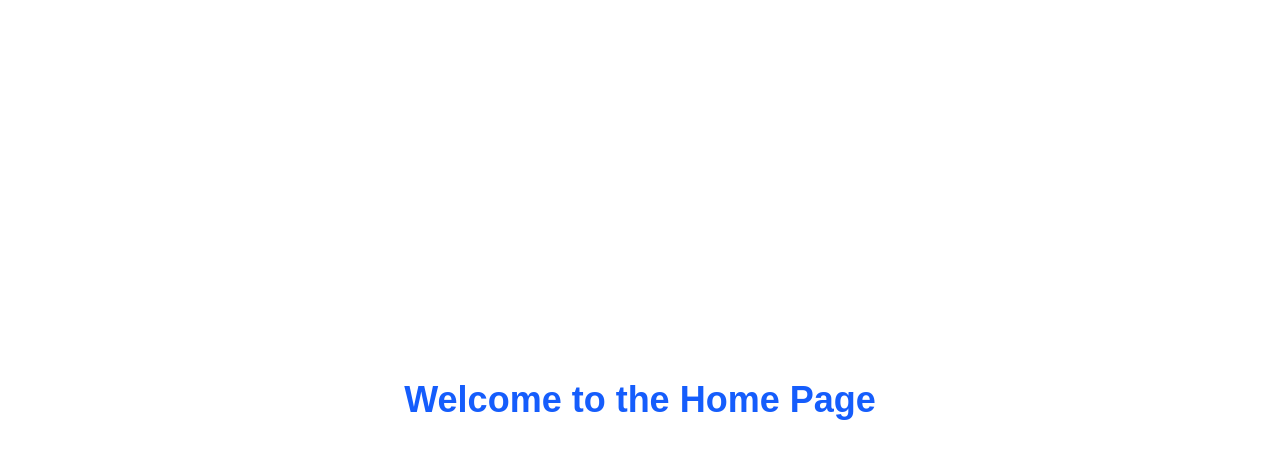
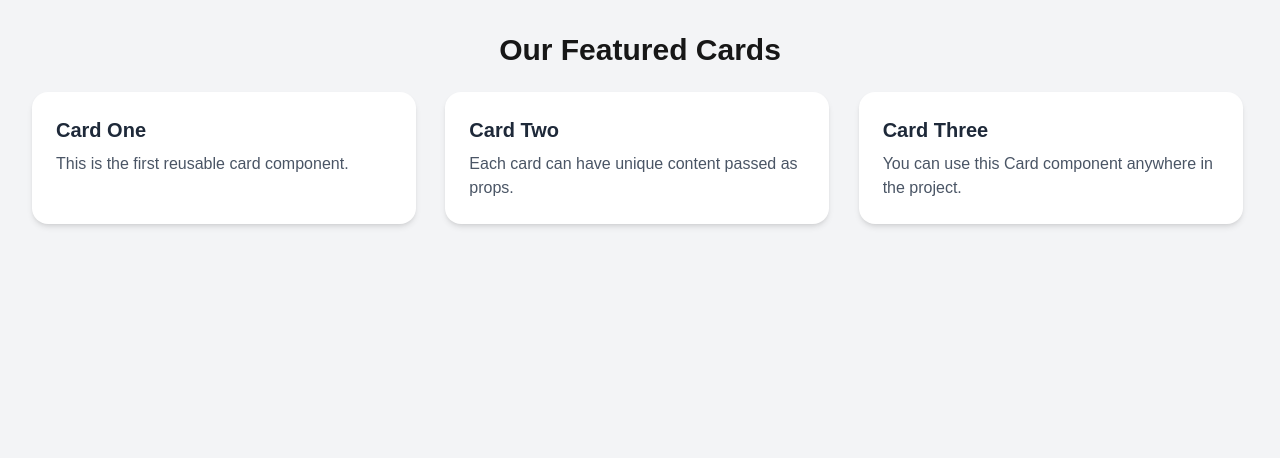
Before and after one commit to pdanyomiportfolio/alx-project-0x02-setup, a Next.js app in the folder alx-project-0x02/: page /home in a window 1280 px wide. Shown: the top 458 px of the page. Built offline with nearby package versions, Linux system fonts and the light colour scheme.

Commit message:
Create a Reusable Card Component

```diff
--- /dev/null
+++ b/alx-project-0x02/components/common/Card.tsx
@@ -0,0 +1,13 @@
+import React from "react";
+import { CardProps } from "@/interfaces";
+
+const Card: React.FC<CardProps> = ({ title, content }) => {
+  return (
+    <div className="max-w-sm rounded-2xl bg-white p-6 shadow-md hover:shadow-lg transition-shadow">
+      <h2 className="text-xl font-semibold text-gray-800">{title}</h2>
+      <p className="mt-2 text-gray-600">{content}</p>
+    </div>
+  );
+};
+
+export default Card;
--- a/alx-project-0x02/interfaces/index.ts
+++ b/alx-project-0x02/interfaces/index.ts
@@ -4,3 +4,8 @@ export interface User {
   name: string;
   email: string;
 }
+
+export interface CardProps {
+  title: string;
+  content: string;
+}
--- a/alx-project-0x02/pages/home.tsx
+++ b/alx-project-0x02/pages/home.tsx
@@ -1,11 +1,26 @@
 import React from "react";
+import Card from "@/components/common/Card";
 
 export default function HomePage() {
   return (
-    <div className="flex min-h-screen items-center justify-center">
-      <h1 className="text-4xl font-bold text-blue-600">
-        Welcome to the Home Page
+    <div className="min-h-screen bg-gray-100 p-8">
+      <h1 className="mb-6 text-3xl font-bold text-center">
+        Our Featured Cards
       </h1>
+      <div className="grid gap-6 md:grid-cols-2 lg:grid-cols-3">
+        <Card
+          title="Card One"
+          content="This is the first reusable card component."
+        />
+        <Card
+          title="Card Two"
+          content="Each card can have unique content passed as props."
+        />
+        <Card
+          title="Card Three"
+          content="You can use this Card component anywhere in the project."
+        />
+      </div>
     </div>
   );
 }
```
